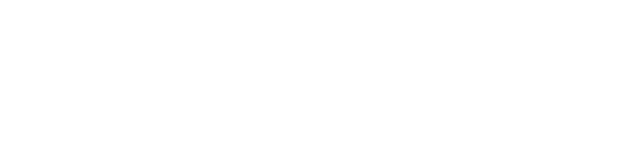
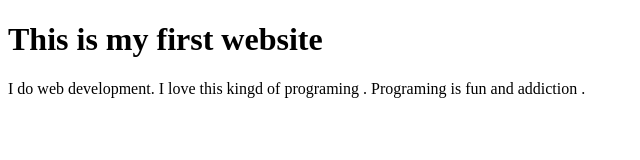
Before and after one commit to developerfahimgit/my_first-_website, a plain HTML site: page index.html in a window 1280 px wide. Shown: the whole page, without its empty margins (0-640 px from the left). Drawn offline with Linux system fonts and the light colour scheme.

Commit message:
add style and content

```diff
--- a/index.html
+++ b/index.html
@@ -7,6 +7,7 @@
   <title>my first website</title>
 </head>
 <body>
-
+  <h1>This is my first website </h1>
+  <p>I do web development. I love this kingd of programing . Programing is fun and addiction . </p>
 </body>
 </html>
```
Also changed, not shown: style.css (added).
